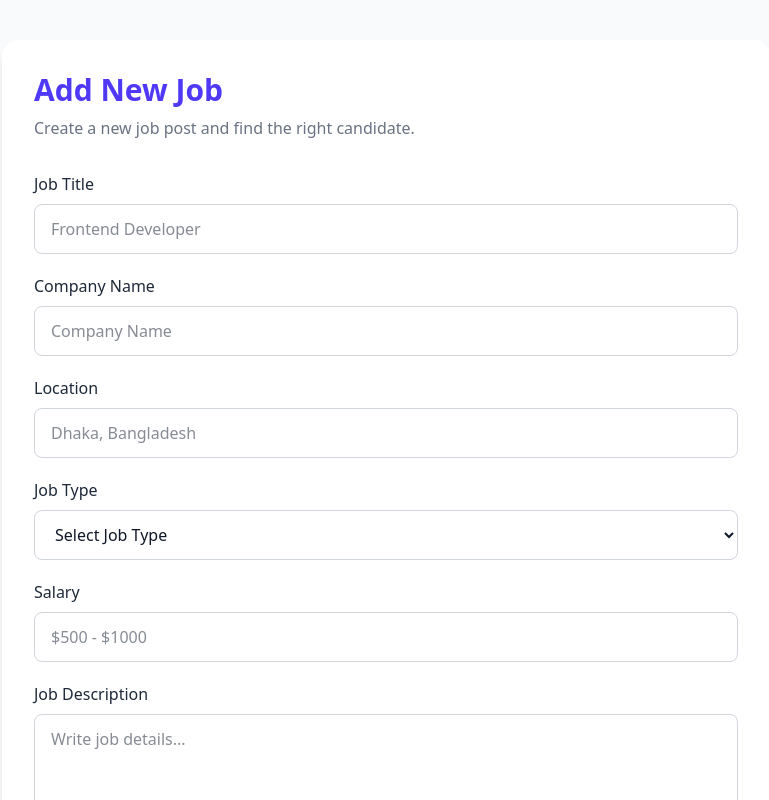
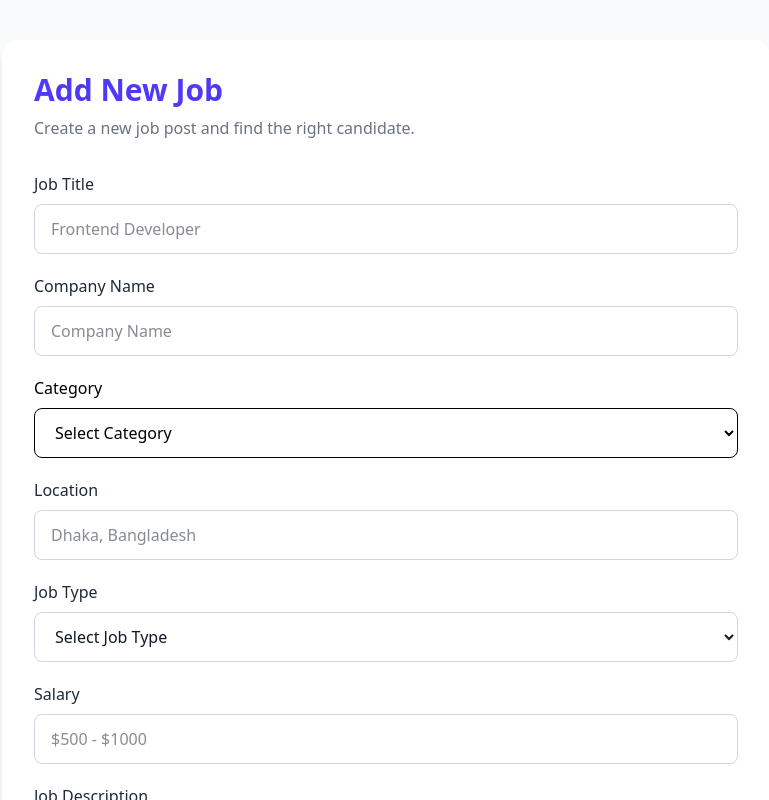
Before and after one commit to mdabgal/nexthire-client, a Next.js app: page /jobs/add in a window 1280 px wide. Shown: the top 800 px of the page, without its empty margins (254-1023 px from the left). Built offline with nearby package versions, Linux system fonts and the light colour scheme.

Commit message:
category filtering add

```diff
--- a/src/app/jobs/add/page.tsx
+++ b/src/app/jobs/add/page.tsx
@@ -5,6 +5,7 @@ import { useState } from "react";
 type JobData = {
   title: string;
   company: string;
+    category: string;
   location: string;
   jobType: string;
   salary: string;
@@ -17,6 +18,7 @@ export default function AddJobPage() {
   const [jobData, setJobData] = useState<JobData>({
     title: "",
     company: "",
+     category: "",
     location: "",
     jobType: "",
     salary: "",
@@ -70,6 +72,7 @@ const handleSubmit = async (e: React.FormEvent) => {
       setJobData({
         title: "",
         company: "",
+         category: "",
         location: "",
         jobType: "",
         salary: "",
@@ -221,6 +224,32 @@ const handleSubmit = async (e: React.FormEvent) => {
             />
 
           </div>
+
+
+
+          <div>
+  <label className="font-medium">
+    Category
+  </label>
+
+  <select
+    name="category"
+    value={jobData.category}
+    onChange={handleChange}
+    className="w-full mt-2 border rounded-lg px-4 py-3"
+  >
+    <option value="">Select Category</option>
+    <option value="Frontend">Frontend</option>
+    <option value="Backend">Backend</option>
+    <option value="Full Stack">Full Stack</option>
+    <option value="Design">Design</option>
+    <option value="DevOps">DevOps</option>
+    <option value="Mobile">Mobile</option>
+    <option value="Data">Data</option>
+    <option value="Cloud">Cloud</option>
+    <option value="AI">AI</option>
+  </select>
+</div>
 
 
 
--- a/src/app/jobs/page.tsx
+++ b/src/app/jobs/page.tsx
@@ -11,14 +11,17 @@ import JobList from "@/components/jobs/JobList";
 
 
 export type Job = {
-  _id: string;
+ _id: string;
   title: string;
   company: string;
+  category: string;
   location: string;
   jobType: string;
   salary: string;
   description: string;
   requirements: string;
+  image: string;
+  createdAt?: string;
 };
 
 
--- a/src/components/jobs/JobList.tsx
+++ b/src/components/jobs/JobList.tsx
@@ -1,19 +1,19 @@
 import JobCard from "./JobCard";
 import Pagination from "./Pagination";
-
 
 type Job = {
   _id: string;
   title: string;
   company: string;
+  category: string;
   location: string;
   jobType: string;
   salary: string;
   description: string;
   requirements: string;
+  image: string;
   createdAt?: string;
 };
-
 
 type JobListProps = {
   jobs: Job[];
@@ -25,8 +25,6 @@ type JobListProps = {
   setCurrentPage: React.Dispatch<React.SetStateAction<number>>;
 };
 
-
-
 export default function JobList({
   jobs,
   search,
@@ -36,218 +34,91 @@ export default function JobList({
   currentPage,
   setCurrentPage,
 }: JobListProps) {
-
-
   let filteredJobs = [...jobs];
 
-
-
-  // Search Filter
-
+  // Search
   if (search) {
-
     filteredJobs = filteredJobs.filter((job) =>
-      job.title
-        .toLowerCase()
-        .includes(search.toLowerCase())
+      job.title.toLowerCase().includes(search.toLowerCase())
     );
-
   }
 
-
-
-
-
-  // Company Filter
-
+  // Category Filter
   if (category !== "All") {
-
     filteredJobs = filteredJobs.filter(
-      (job) => job.company === category
+      (job) => job.category === category
     );
-
   }
 
-
-
-
-
   // Job Type Filter
-
   if (jobType !== "All") {
-
     filteredJobs = filteredJobs.filter(
       (job) => job.jobType === jobType
     );
-
   }
 
-
-
-
-
   // Latest Sort
-
   if (sort === "latest") {
-
     filteredJobs.sort(
       (a, b) =>
-        new Date(b.createdAt || "")
-          .getTime() -
-        new Date(a.createdAt || "")
-          .getTime()
+        new Date(b.createdAt || "").getTime() -
+        new Date(a.createdAt || "").getTime()
     );
-
   }
 
-
-
-
-
   // Salary Sort
-
   if (sort === "salary") {
-
     filteredJobs.sort((a, b) => {
-
-      const salaryA =
-        Number(a.salary.replace(/\D/g, ""));
-
-      const salaryB =
-        Number(b.salary.replace(/\D/g, ""));
-
-
+      const salaryA = Number(a.salary.replace(/\D/g, ""));
+      const salaryB = Number(b.salary.replace(/\D/g, ""));
       return salaryB - salaryA;
-
     });
-
   }
 
-
-
-
-
   // Pagination
-
   const jobsPerPage = 8;
-
 
   const totalPages = Math.ceil(
     filteredJobs.length / jobsPerPage
   );
 
+  const startIndex = (currentPage - 1) * jobsPerPage;
 
-
-  const startIndex =
-    (currentPage - 1) * jobsPerPage;
-
-
-
-  const paginatedJobs =
-    filteredJobs.slice(
+  const paginatedJobs = filteredJobs.slice(
     startIndex,
     startIndex + jobsPerPage
   );
 
-
-
-
-
   return (
-
     <>
-
-      {
-        paginatedJobs.length === 0 ? (
-
-          <div className="
-            rounded-2xl
-            border
-            py-16
-            text-center
-            dark:border-gray-800
-          ">
-
-
-            <h2 className="
-              text-2xl
-              font-bold
-              text-gray-900
-              dark:text-white
-            ">
+      {paginatedJobs.length === 0 ? (
+        <div className="rounded-2xl border py-16 text-center dark:border-gray-800">
+          <h2 className="text-2xl font-bold text-gray-900 dark:text-white">
             No Jobs Found
           </h2>
 
-
-            <p className="
-              mt-2
-              text-gray-500
-              dark:text-gray-400
-            ">
+          <p className="mt-2 text-gray-500 dark:text-gray-400">
             Try changing your search or filters.
           </p>
-
-
+        </div>
+      ) : (
+        <>
+          <div className="grid gap-6 sm:grid-cols-2 lg:grid-cols-4">
+            {paginatedJobs.map((job) => (
+              <JobCard
+                key={job._id}
+                job={job}
+              />
+            ))}
           </div>
 
-
-        ) : (
-
-
-          <>
-
-
-            <div className="
-              grid
-              gap-6
-              sm:grid-cols-2
-              lg:grid-cols-4
-            ">
-
-
-              {
-                paginatedJobs.map((job)=>(
-
-
-                  <JobCard
-
-                    key={job._id}
-
-                    job={job}
-
+          <Pagination
+            currentPage={currentPage}
+            setCurrentPage={setCurrentPage}
+            totalPages={totalPages}
           />
-
-
-                ))
+        </>
+      )}
+    </>
+  );
 }
-
-
-            </div>
-
-
-
-
-
-            <Pagination
-
-              currentPage={currentPage}
-
-              setCurrentPage={setCurrentPage}
-
-              totalPages={totalPages}
-
-            />
-
-
-          </>
-
-
-        )
-      }
-
-
-    </>
-
-  );
-
-}
```
Lines whose indentation alone changed are shown as unchanged.
